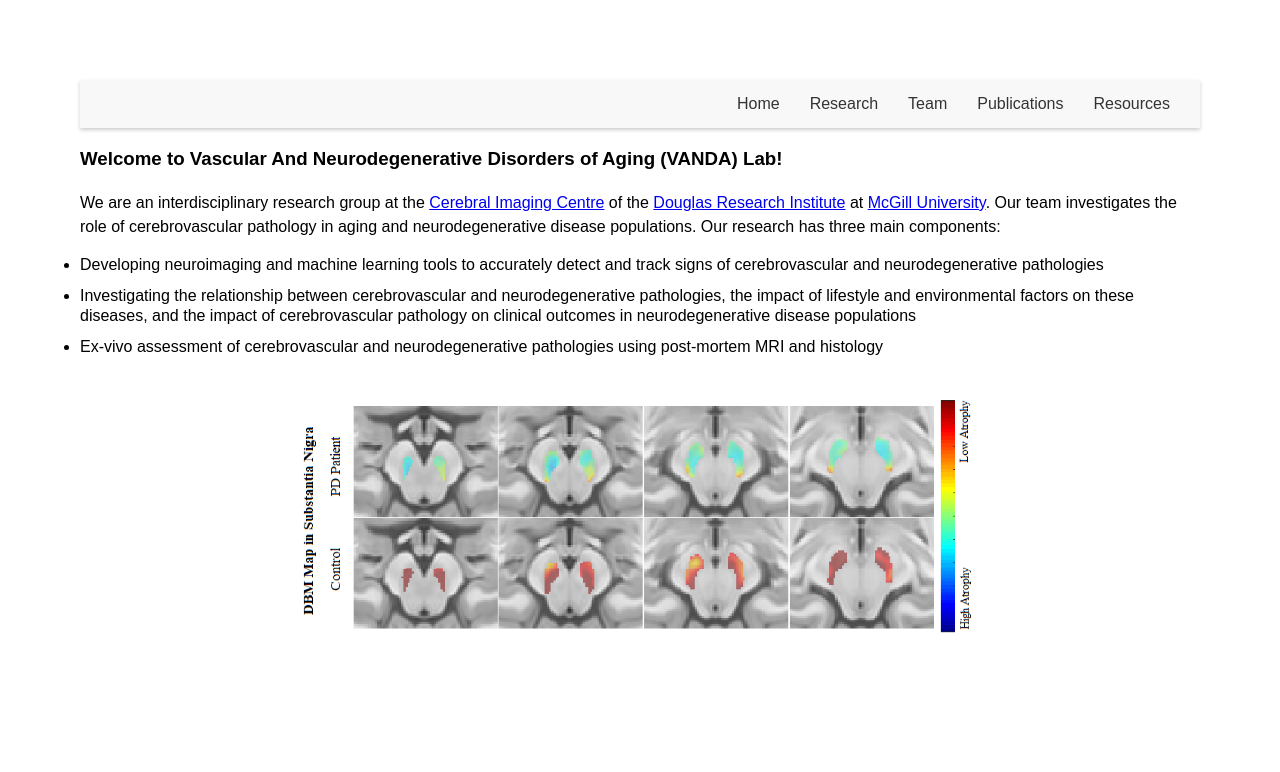
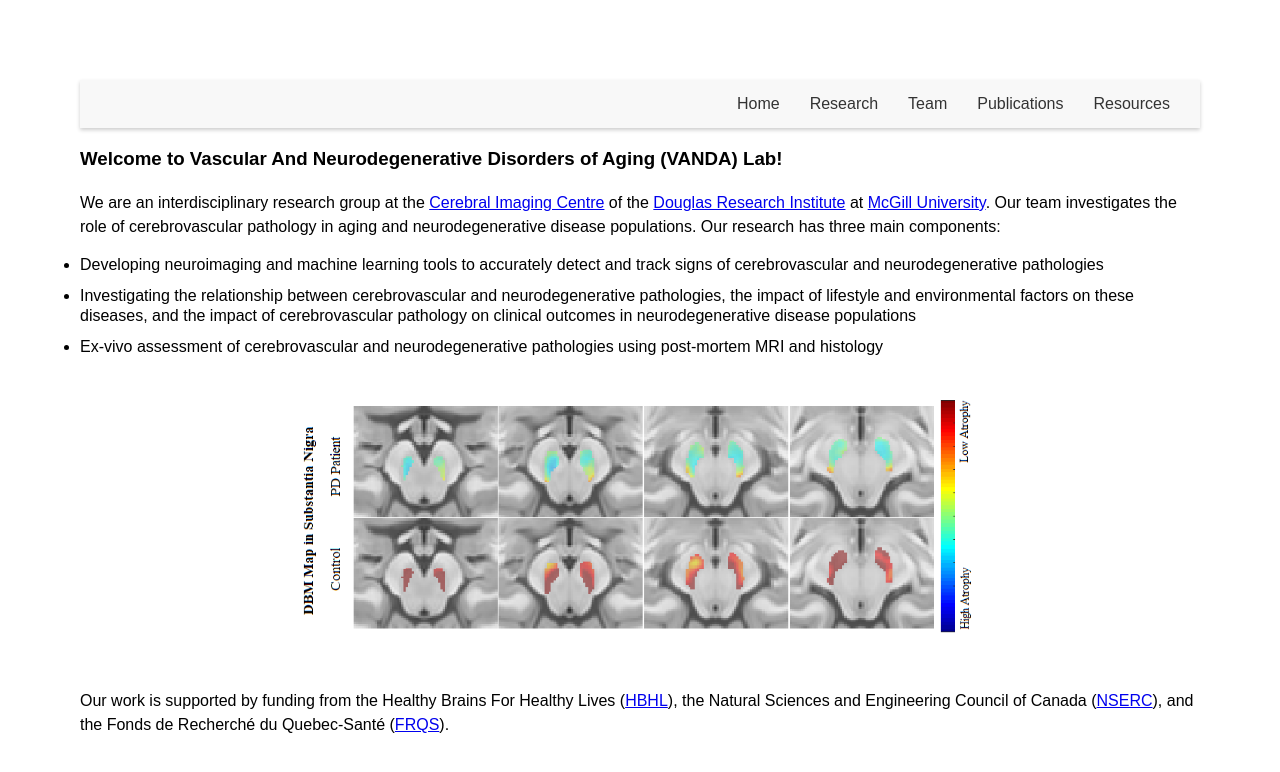
Before and after one commit to VANDAlab/VANDAlab.github.io, a Jekyll site: the page index.html, which Jekyll copies as it is, in a window 1280 px wide. Shown: the top 772 px of the page. Built offline with Jekyll 4.4.1, drawn with Linux system fonts in a browser that asks for light colours.

Commit message:
Update index.html

```diff
--- a/index.html
+++ b/index.html
@@ -41,5 +41,9 @@ Our team investigates the role of cerebrovascular pathology in aging and neurode
     <img src="/assets/img10.png" alt="Image 5">
     <img src="/assets/img2.png" alt="Image 6">
 </div>
+
+  <p> Our work is supported by funding from the Healthy Brains For Healthy Lives (<a href="https://www.mcgill.ca/hbhl/" target="_blank">HBHL</a>),
+    the Natural Sciences and Engineering Council of Canada (<a href="https://www.nserc-crsng.gc.ca/index_eng.asp" target="_blank">NSERC</a>),
+    and the Fonds de Recherché du Quebec-Santé (<a href="https://frq.gouv.qc.ca/en/health/" target="_blank">FRQS</a>). </p>
 </body>
 </html>
```
